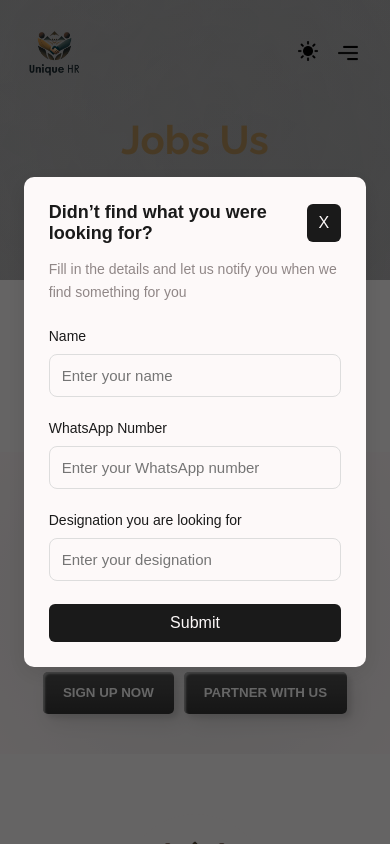
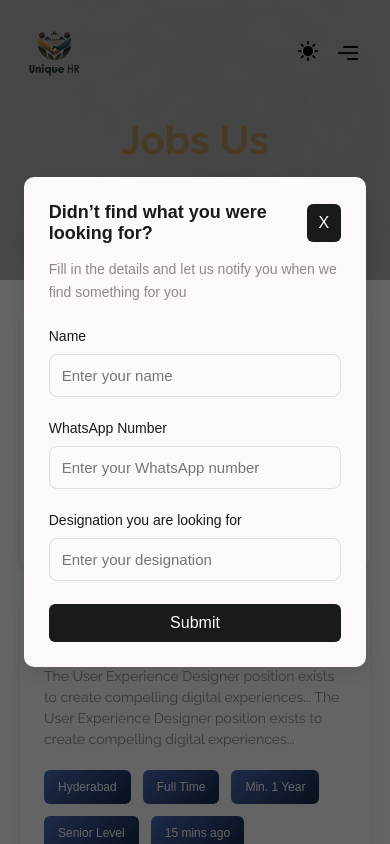
Before and after one commit to ShiviiSonii/UniqueHR, a React (Vite) app: page /jobs in a window 390 px wide. Shown: the top 844 px of the page. Built offline with nearby package versions, Linux system fonts and the light colour scheme.

Commit message:
job-section updated

```diff
--- /dev/null
+++ b/src/components/JobCard.jsx
@@ -0,0 +1,23 @@
+import React from "react";
+import "../styles/JobCard.css";
+
+const JobCard = ({ title, subtitle, location, type, experience, level,date_posted }) => {
+  return (
+    <div className="job-card">
+      <div className="job-card-title">{title}</div>
+      <div className="job-card-subtitle">{subtitle}</div>
+      <div className="job-detail-buttons">
+        <button className="detail-button">{location}</button>
+        <button className="detail-button">{type}</button>
+        <button className="detail-button">{experience}</button>
+        <button className="detail-button">{level}</button>
+        <button className="detail-button">{date_posted}</button>
+      </div>
+      <div className="job-card-buttons">
+        <button className="btn custom-btn"><span>Apply Now</span></button>
+      </div>
+    </div>
+  );
+};
+
+export default JobCard;
--- a/src/pages/Jobs.jsx
+++ b/src/pages/Jobs.jsx
@@ -4,6 +4,7 @@ import Navbar from '../components/Navbar'
 import AboveFooter from '../components/AboveFooter'
 import Footer from '../components/Footer'
 import "../styles/Jobs.css"
+import JobCard from '../components/JobCard'
 
 function Jobs() {
   return (
@@ -21,6 +22,68 @@ function Jobs() {
             <button className='custom-btn btn'><span>Reset</span></button>
             </div>
         </div>
+        <div className='jobs-list'>
+          <JobCard
+            title="UI / UX Designer"
+            subtitle="The User Experience Designer position exists to create compelling digital experiences...
+            The User Experience Designer position exists to create compelling digital experiences..."
+            location="Hyderabad"
+            type="Full Time"
+            experience="Min. 1 Year"
+            level="Senior Level"
+            date_posted="15 mins ago"
+          />
+          <JobCard
+            title="UI / UX Designer"
+            subtitle="The User Experience Designer position exists to create compelling digital experiences...
+            The User Experience Designer position exists to create compelling digital experiences..."
+            location="Hyderabad"
+            type="Full Time"
+            experience="Min. 1 Year"
+            level="Senior Level"
+            date_posted="15 mins ago"
+          />
+          <JobCard
+            title="UI / UX Designer"
+            subtitle="The User Experience Designer position exists to create compelling digital experiences...
+            The User Experience Designer position exists to create compelling digital experiences..."
+            location="Hyderabad"
+            type="Full Time"
+            experience="Min. 1 Year"
+            level="Senior Level"
+            date_posted="15 mins ago"
+          />
+           <JobCard
+            title="UI / UX Designer"
+            subtitle="The User Experience Designer position exists to create compelling digital experiences...
+            The User Experience Designer position exists to create compelling digital experiences..."
+            location="Hyderabad"
+            type="Full Time"
+            experience="Min. 1 Year"
+            level="Senior Level"
+            date_posted="15 mins ago"
+          />
+           <JobCard
+            title="UI / UX Designer"
+            subtitle="The User Experience Designer position exists to create compelling digital experiences...
+            The User Experience Designer position exists to create compelling digital experiences..."
+            location="Hyderabad"
+            type="Full Time"
+            experience="Min. 1 Year"
+            level="Senior Level"
+            date_posted="15 mins ago"
+          />
+           <JobCard
+            title="UI / UX Designer"
+            subtitle="The User Experience Designer position exists to create compelling digital experiences...
+            The User Experience Designer position exists to create compelling digital experiences..."
+            location="Hyderabad"
+            type="Full Time"
+            experience="Min. 1 Year"
+            level="Senior Level"
+            date_posted="15 mins ago"
+          />
+        </div>
     </div>
     <AboveFooter />
     <Footer />
--- /dev/null
+++ b/src/styles/JobCard.css
@@ -0,0 +1,76 @@
+.job-card {
+  background-color: #fafafaec;
+  border-radius: 10px;
+  box-shadow: 0 4px 10px rgba(0, 0, 0, 0.12);
+  padding: 24px;
+  max-width: 300px;
+  /* text-align: center; */
+  transition: transform 0.2s ease, box-shadow 0.2s ease;
+}
+
+[data-theme="dark"] .job-card{
+  background-color: #1d1d1d;
+  box-shadow: 0 4px 10px rgba(180, 178, 178, 0.12);
+}
+
+.job-card:hover {
+  transform: translateY(-5px);
+  box-shadow: 0 6px 15px rgba(0, 0, 0, 0.15);
+}
+
+[data-theme="dark"] .job-card:hover{
+  box-shadow: 0 6px 15px rgba(150, 149, 149, 0.15);
+}
+
+
+.job-card-title {
+  font-size: 22px;
+  font-weight: bold;
+  margin-bottom: 8px;
+  color: var(--text-color);
+}
+
+.job-card-subtitle {
+  font-size: 14px;
+  color: var(--p-color);
+  margin: 20px 0px;
+  line-height: 1.5;
+}
+
+.job-detail-buttons {
+  display: flex;
+  flex-wrap: wrap;
+  gap: 12px;
+  margin-top: 10px;
+}
+
+.detail-button {
+  background: linear-gradient(135deg, #4b6cb7, #182848);
+  color: white;
+  padding: 10px 14px;
+  border-radius: 6px;
+  border: none;
+  cursor: pointer;
+  font-size: 12px;
+  transition: background 0.3s ease;
+}
+
+.detail-button:hover {
+  background: linear-gradient(135deg, #3751a0, #121d40);
+}
+
+.job-card-buttons {
+  margin-top: 20px;
+}
+
+@media (min-width:768px) and (max-width:1024px){
+  .job-card{
+    max-width: fit-content;
+  }
+}
+
+@media (max-width:768px){
+  .job-card{
+    max-width: fit-content;
+  }
+}
--- a/src/styles/Jobs.css
+++ b/src/styles/Jobs.css
@@ -7,54 +7,106 @@
   display: flex;
   align-items: center;
   justify-content: center;
-  gap: 0;
+  gap: 10px;
   background-color: #fafafaec;
   border-radius: 10px;
   padding: 10px;
+  flex-wrap: wrap;
+  box-shadow: 0 4px 10px rgba(0, 0, 0, 0.12);
 }
 
 [data-theme="dark"] .filter-section {
   background-color: #1d1d1d;
+  box-shadow: 0 4px 10px rgba(180, 178, 178, 0.12);
 }
 
 input {
-  padding: 12px; /* Adds some internal padding for a better look */
-  margin: 0; /* Ensures no margin around the input fields */
-  width: 100%; /* This allows input to stretch but doesn't cause overflow */
-  box-sizing: border-box; /* Ensures padding doesn't affect the element's width */
+  padding: 12px;
+  width: 100%;
+  box-sizing: border-box;
   background-color: #fafafaec;
-  border: none;
-  border-right: 1px solid #dcd5d5;
-  transition: border-color 0.3s ease, box-shadow 0.3s ease; /* Adds smooth transition for focus effect */
+  /* border: none; */
+  font-size: 1rem;
+  border-radius: 5px;
+  color: var(--text-color);
+  border: 1px solid #dcd5d5;
+  transition: border-color 0.3s ease, box-shadow 0.3s ease;
 }
 
 input:focus {
-  border: none; /* Highlight the border with a blue color when focused */
   border-right: 1px solid #dcd5d5;
-  outline: none; /* Removes default outline */
+  /* outline: none; */
 }
 
 [data-theme="dark"] input {
   background-color: #1d1d1d;
-  border-right: 1px solid #555;
+  border: 1px solid #555;
 }
 
 [data-theme="dark"] input:focus {
-  border-right: 1px solid #555;
+  border: 1px solid #555;
 }
 
 .filter-section-1 {
   flex: 4;
+  min-width: 250px;
 }
 
 .filter-section-2,
+.filter-section-3,
 .filter-section-4,
-.filter-section-3,
 .filter-section-5 {
   flex: 2;
+  min-width: 200px;
 }
 
 .filter-section-5 {
   display: flex;
   justify-content: space-around;
 }
+
+
+.jobs-list {
+  display: grid;
+  grid-template-columns: repeat(auto-fit, minmax(300px, 1fr));
+  gap: 10px;
+  margin-top: 30px;
+  justify-content: center;
+}
+
+@media (min-width:769px) and (max-width: 1024px) {
+  .jobs-section {
+    padding: 40px 70px;
+  }
+
+  .filter-section-5{
+    justify-content: flex-start;
+    gap:5px;
+  }
+}
+
+@media (max-width: 768px) {
+  .jobs-section {
+    padding: 40px 20px;
+  }
+
+  .filter-section {
+    flex-direction: column;
+    align-items: stretch;
+    gap: 5px;
+  }
+
+  .filter-section-1,
+  .filter-section-2,
+  .filter-section-3,
+  .filter-section-4 {
+    flex: unset;
+    width: 100%;
+  }
+
+  .filter-section-5{
+    justify-content: flex-start;
+    gap:5px;
+  }
+
+}
```
